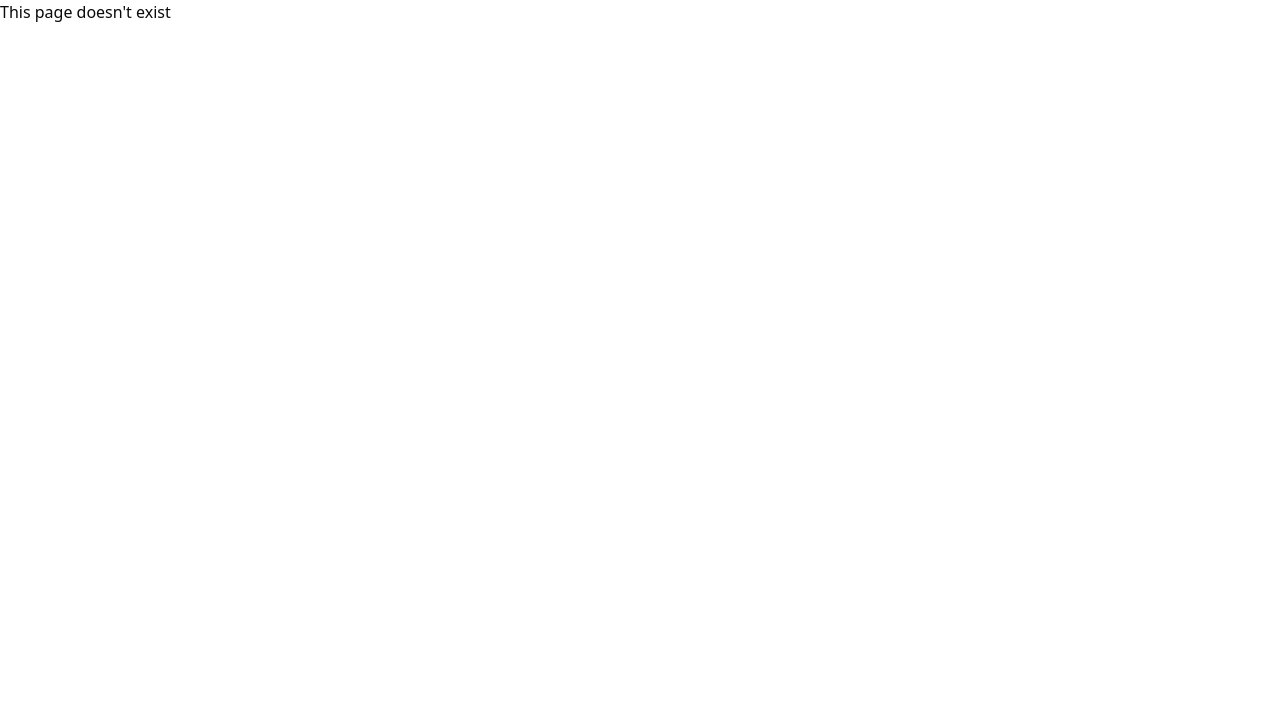
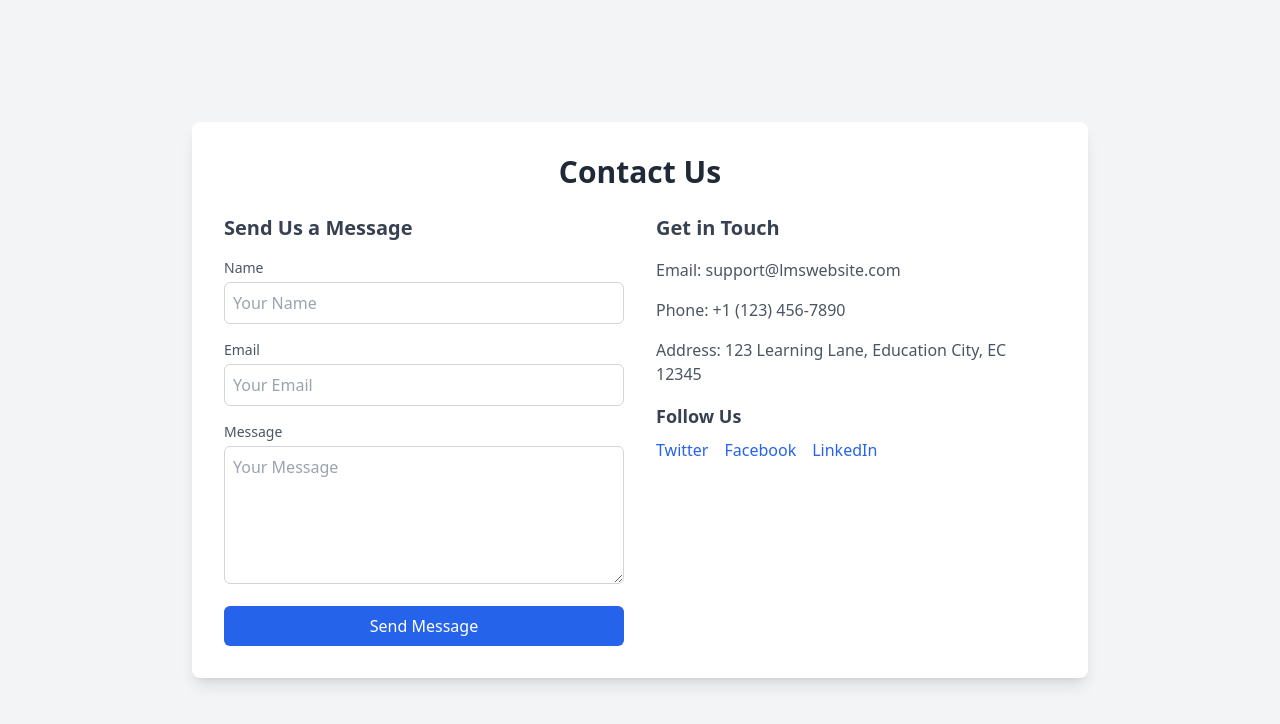
Before and after one commit to Sarthakjanrao07/MERN_LMS_APP, a React (Vite) app in the folder client/: page /contact in a window 1280 px wide. Shown: the top 724 px of the page. Built offline with nearby package versions, Linux system fonts and the light colour scheme; no server answers.

Commit message:
added contactpage

```diff
--- a/client/src/App.jsx
+++ b/client/src/App.jsx
@@ -18,6 +18,7 @@ import { ToastContainer } from "react-toastify";
 import "react-toastify/dist/ReactToastify.css";
 
 import LandingPage from "./pages/LandingPage/LandingPage";
+import ContactPage from "./pages/ContactPage/ContactPage";
 
 
 
@@ -29,6 +30,9 @@ function App() {
     <>
     <Routes>
       <Route path="/" element={<LandingPage />} />
+<Route path="/contact" element={<ContactPage />} />
+
+
       <Route
         path="/auth"
         element={
--- /dev/null
+++ b/client/src/pages/ContactPage/ContactPage.jsx
@@ -0,0 +1,103 @@
+import React, { useState } from 'react';
+
+const ContactPage = () => {
+  const [formData, setFormData] = useState({
+    name: '',
+    email: '',
+    message: ''
+  });
+
+  const handleChange = (e) => {
+    const { name, value } = e.target;
+    setFormData(prev => ({ ...prev, [name]: value }));
+  };
+
+  const handleSubmit = () => {
+    console.log('Form submitted:', formData);
+    setFormData({ name: '', email: '', message: '' });
+  };
+
+  return (
+    <div className="min-h-screen bg-gray-100 flex flex-col items-center justify-center p-4">
+      <div className="max-w-4xl w-full bg-white rounded-lg shadow-lg p-8">
+        <h1 className="text-3xl font-bold text-gray-800 mb-6 text-center">Contact Us</h1>
+        <div className="grid grid-cols-1 md:grid-cols-2 gap-8">
+          {/* Contact Form */}
+          <div>
+            <h2 className="text-xl font-semibold text-gray-700 mb-4">Send Us a Message</h2>
+            <div className="space-y-4">
+              <div>
+                <label htmlFor="name" className="block text-sm font-medium text-gray-600">Name</label>
+                <input
+                  type="text"
+                  id="name"
+                  name="name"
+                  value={formData.name}
+                  onChange={handleChange}
+                  className="w-full mt-1 p-2 border border-gray-300 rounded-md focus:outline-none focus:ring-2 focus:ring-blue-500"
+                  placeholder="Your Name"
+                />
+              </div>
+              <div>
+                <label htmlFor="email" className="block text-sm font-medium text-gray-600">Email</label>
+                <input
+                  type="email"
+                  id="email"
+                  name="email"
+                  value={formData.email}
+                  onChange={handleChange}
+                  className="w-full mt-1 p-2 border border-gray-300 rounded-md focus:outline-none focus:ring-2 focus:ring-blue-500"
+                  placeholder="Your Email"
+                />
+              </div>
+              <div>
+                <label htmlFor="message" className="block text-sm font-medium text-gray-600">Message</label>
+                <textarea
+                  id="message"
+                  name="message"
+                  value={formData.message}
+                  onChange={handleChange}
+                  rows="5"
+                  className="w-full mt-1 p-2 border border-gray-300 rounded-md focus:outline-none focus:ring-2 focus:ring-blue-500"
+                  placeholder="Your Message"
+                ></textarea>
+              </div>
+              <button
+                onClick={handleSubmit}
+                className="w-full bg-blue-600 text-white py-2 rounded-md hover:bg-blue-700 transition duration-200"
+              >
+                Send Message
+              </button>
+            </div>
+          </div>
+
+          {/* Contact Information */}
+          <div>
+            <h2 className="text-xl font-semibold text-gray-700 mb-4">Get in Touch</h2>
+            <div className="space-y-4">
+              <p className="text-gray-600">
+                <span className="font-medium">Email:</span> support@lmswebsite.com
+              </p>
+              <p className="text-gray-600">
+                <span className="font-medium">Phone:</span> +1 (123) 456-7890
+              </p>
+              <p className="text-gray-600">
+                <span className="font-medium">Address:</span> 123 Learning Lane, Education City, EC 12345
+              </p>
+              <div className="mt-6">
+                <h3 className="text-lg font-semibold text-gray-700">Follow Us</h3>
+                <div className="flex space-x-4 mt-2">
+                  <a href="#" className="text-blue-600 hover:text-blue-800">Twitter</a>
+                  <a href="#" className="text-blue-600 hover:text-blue-800">Facebook</a>
+                  <a href="#" className="text-blue-600 hover:text-blue-800">LinkedIn</a>
+                </div>
+              </div>
+            </div>
+          </div>
+        </div>
+      </div>
+    </div>
+  );
+};
+
+export default ContactPage;
--- a/client/src/pages/LandingPage/LandingPage.jsx
+++ b/client/src/pages/LandingPage/LandingPage.jsx
@@ -14,6 +14,7 @@ useEffect(() => {
   const fetchCourses = async () => {
     try {
       const response = await axios.get("http://localhost:5000/student/public-course/public/landing");
+      // const response = await axios.get("https://mern-lms-app-backend.onrender.com/student/public-course/public/landing");
       console.log("Fetched courses:", response.data.data); // 👈 Add this
       setPublicCourses(response.data.data || []);
     } catch (error) {
```
Also changed, not shown: client/src/pages/contact-page/contact.jsx (deleted).
